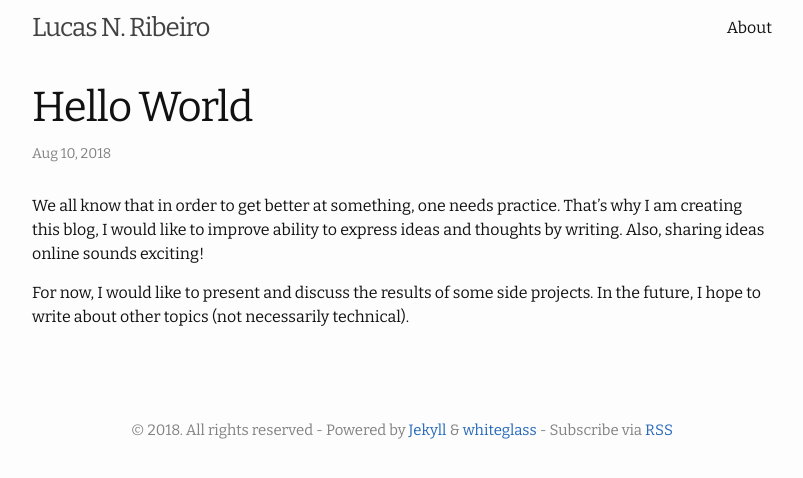
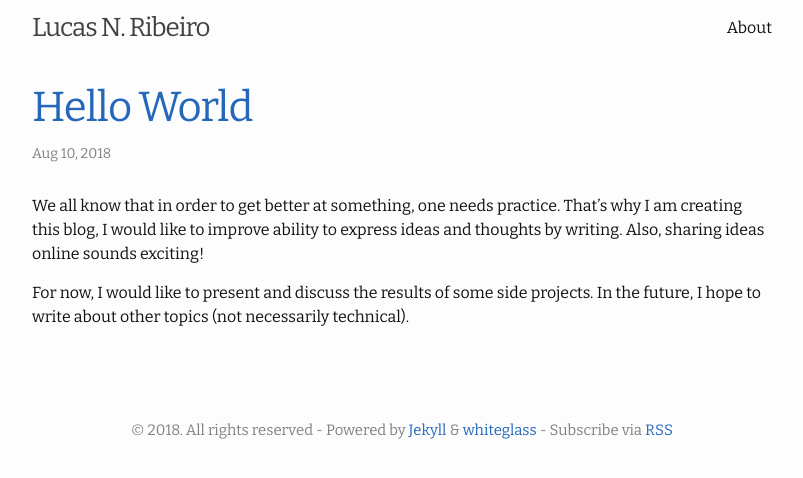
Before and after one commit to lnribeiro/lnribeiro.github.io, a Jekyll site: the page built from _posts/2018-08-10-hello-world.markdown, in a window 1280 px wide. Shown: the top 478 px of the page, without its empty margins (238-1041 px from the left). Built offline with Jekyll 4.4.1, drawn with Linux system fonts in a browser that asks for light colours.

Commit message:
permalinks

```diff
--- a/_layouts/home.html
+++ b/_layouts/home.html
@@ -22,7 +22,7 @@
 
         <h2>
           {% if post.external-url %}
-            <a class="post-link" href="{{ post.external-url }}">{{ post.title | escape }} &rarr;</a>
+            <a class="post-link" href="{{ post.external-url }}">{{ post.title | escape }}</a>
           {% else %}
             <a class="post-link" href="{{ post.url | relative_url }}"{% if lang != empty %} lang="{{ lang }}"{% endif %}>{{ post.title | escape }}</a>
           {% endif %}
--- a/_layouts/post.html
+++ b/_layouts/post.html
@@ -6,7 +6,7 @@
 
   <header class="post-header">
     {% if page.external-url %}
-      <h1 class="post-title" itemprop="name headline"><a href="{{ page.external-url }}">{{ page.title | escape }} &rarr;</a></h1>
+      <h1 class="post-title" itemprop="name headline"><a href="{{ page.external-url }}">{{ page.title | escape }}</a></h1>
     {% else %}
       <h1 class="post-title" itemprop="name headline">{{ page.title | escape }}</h1>
     {% endif %}
--- a/_posts/2018-08-10-hello-world.markdown
+++ b/_posts/2018-08-10-hello-world.markdown
@@ -2,7 +2,7 @@
 layout: post
 title:  "Hello World"
 date:   2018-08-10 20:03:10 -0300
-categories: news
+external-url: https://lnribeiro.github.io/2018/08/10/hello-world/
 ---
 
 We all know that in order to get better at something, one needs practice. That's why I am creating this blog, I would like to improve ability to express ideas and thoughts by writing. Also, sharing ideas online sounds exciting!
--- a/_posts/2018-08-19-infimum-and-supremum.markdown
+++ b/_posts/2018-08-19-infimum-and-supremum.markdown
@@ -2,7 +2,7 @@
 layout: post
 title:  "Supremum and infimum"
 date:   2018-08-19 13:13:01 -0300
-categories: math
+external-url: https://lnribeiro.github.io/2018/08/19/infimum-and-supremum/
 ---
 
 Sometimes when reading math books, like [Convex Optimization](https://web.stanford.edu/~boyd/cvxbook/bv_cvxbook.pdf), I stumble upon the infimum ($$\inf$$) and supremum ($$\sup$$) operators. For example, let $$L(x,\lambda,\nu)$$ denote the Lagrangian associated with an optimization problem. The *Lagrange dual function* is defined as
```
